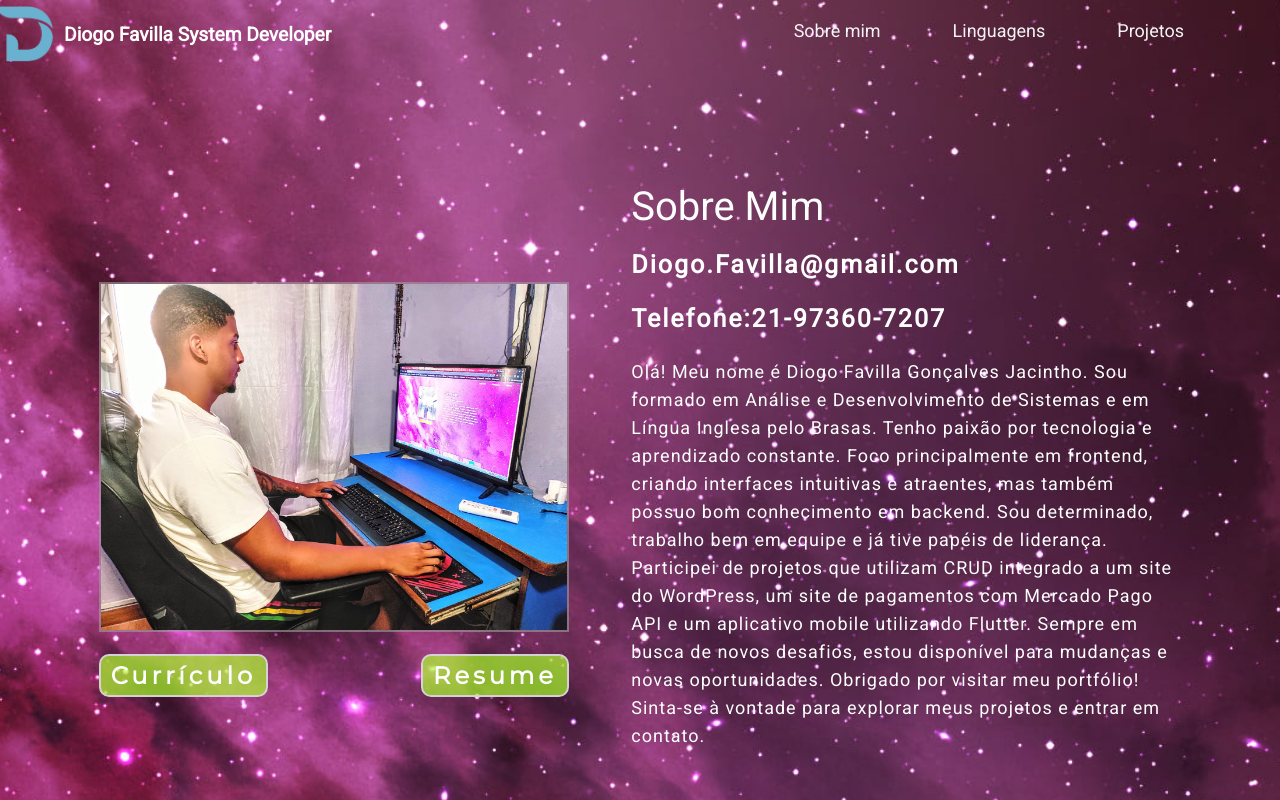
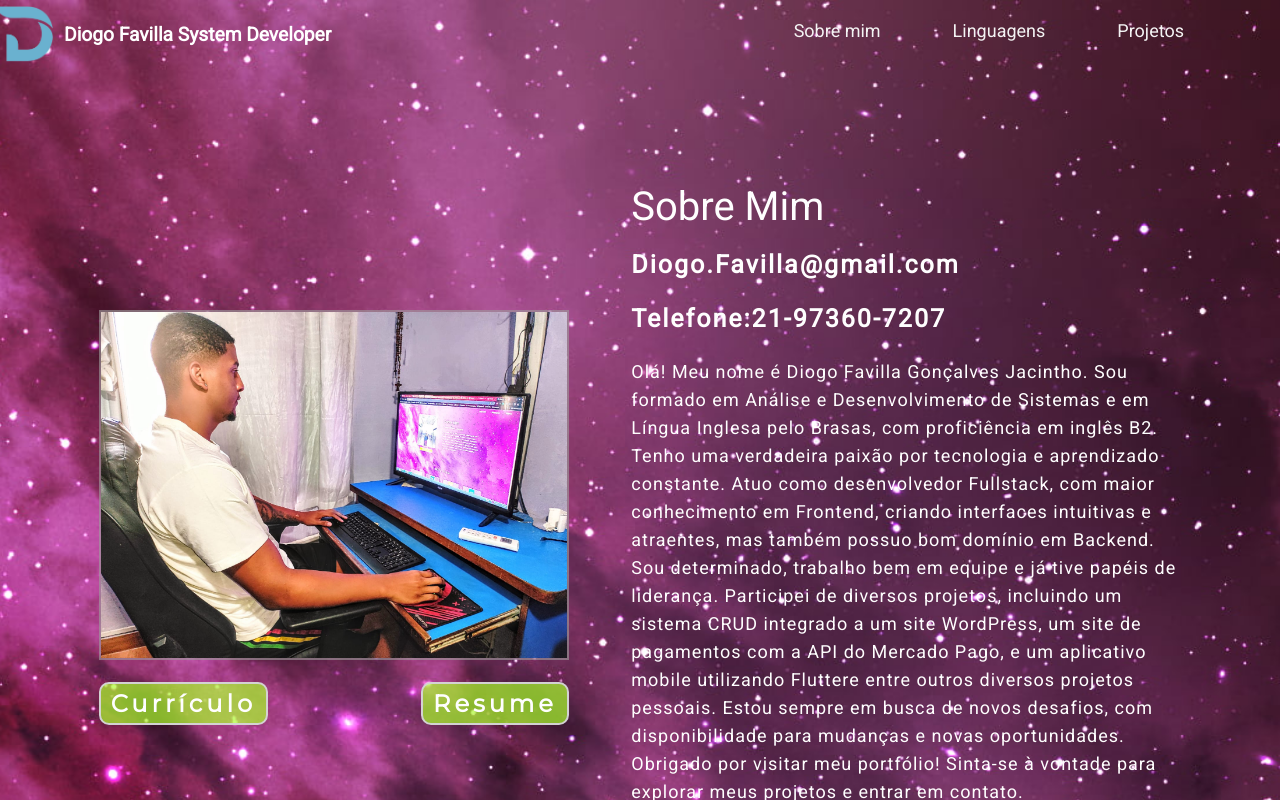
Before and after one commit to diogo939405/portfolio, a React (Create React App) app: page / in a window 1280 px wide. Shown: the top 800 px of the page. Built offline with nearby package versions, Linux system fonts and the light colour scheme.

Commit message:
atualização

```diff
--- a/src/Conteudo/blocoSobreMim/blocoSobreMim.js
+++ b/src/Conteudo/blocoSobreMim/blocoSobreMim.js
@@ -25,9 +25,9 @@ export default function blocoSobreMim() {
                             <h5>Telefone:21-97360-7207</h5>
                             <p>
                                 Olá! Meu nome é Diogo Favilla Gonçalves Jacintho.
-                                Sou formado em Análise e Desenvolvimento de Sistemas e em Língua Inglesa pelo Brasas. Tenho paixão por tecnologia e aprendizado constante.
-                                Foco principalmente em frontend, criando interfaces intuitivas e atraentes, mas também possuo bom conhecimento em backend. Sou determinado, trabalho bem em equipe e já tive papéis de liderança.
-                                Participei de projetos que utilizam CRUD integrado a um site do WordPress, um site de pagamentos com Mercado Pago API e um aplicativo mobile utilizando Flutter. Sempre em busca de novos desafios, estou disponível para mudanças e novas oportunidades.
+                                Sou formado em Análise e Desenvolvimento de Sistemas e em Língua Inglesa pelo Brasas, com proficiência em inglês B2. Tenho uma verdadeira paixão por tecnologia e aprendizado constante.
+                                Atuo como desenvolvedor Fullstack, com maior conhecimento em Frontend, criando interfaces intuitivas e atraentes, mas também possuo bom domínio em Backend. Sou determinado, trabalho bem em equipe e já tive papéis de liderança. Participei de diversos projetos, incluindo um sistema CRUD integrado a um site WordPress, um site de pagamentos com a API do Mercado Pago, e um aplicativo mobile utilizando Fluttere entre outros diversos projetos pessoais.
+                                Estou sempre em busca de novos desafios, com disponibilidade para mudanças e novas oportunidades.
                                 Obrigado por visitar meu portfólio! Sinta-se à vontade para explorar meus projetos e entrar em contato.</p>
 
                         </div>
```
